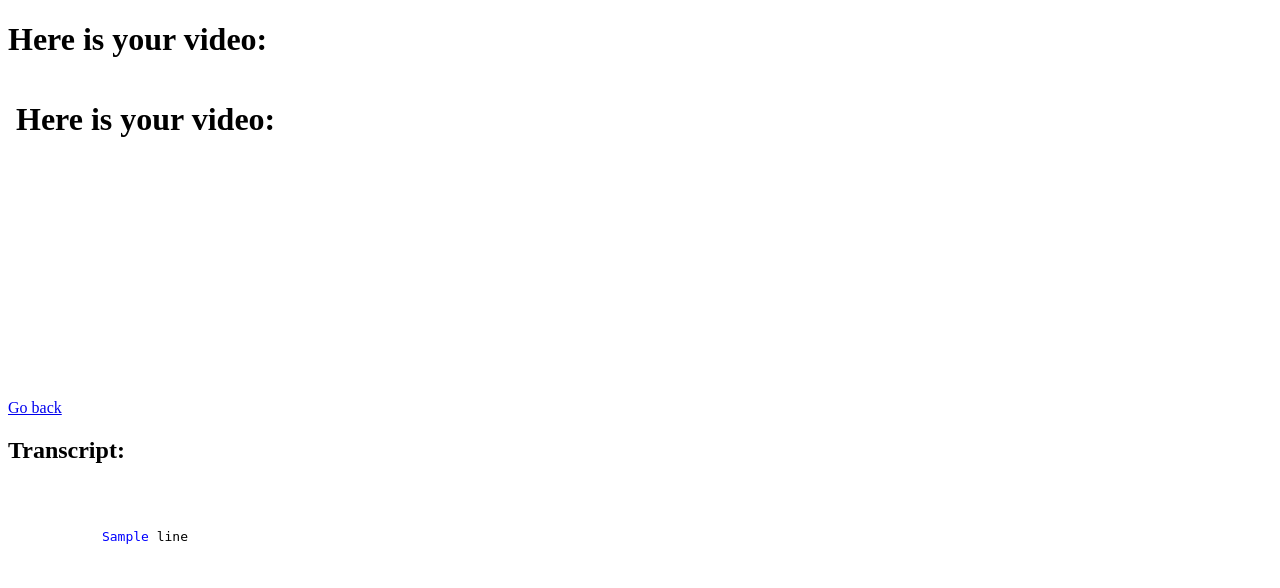
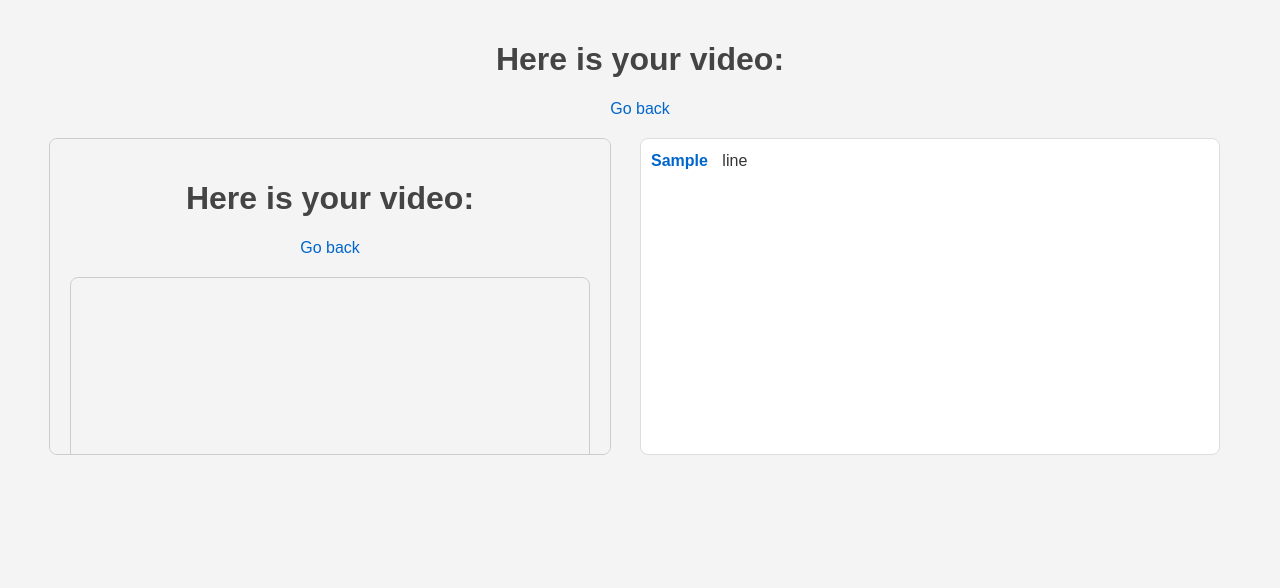
Before and after one commit to RitikDutta/timestream, a Flask app: template templates/display.html in a window 1280 px wide. Shown: the top 588 px of the page. Run offline with Flask 3, Linux system fonts and the light colour scheme; the template is opened without the code that fills it: most values are stand-ins (such as "Sample title", 1, 10 or a date in 2020).

Commit message:
scrolling function

```diff
--- a/templates/display.html
+++ b/templates/display.html
@@ -4,6 +4,93 @@
     <meta charset="UTF-8">
     <meta name="viewport" content="width=device-width, initial-scale=1.0">
     <title>Display YouTube Video</title>
+    <style>
+        body {
+            font-family: Arial, sans-serif;
+            background-color: #f4f4f4;
+            color: #333;
+            padding: 20px;
+            margin: 0;
+            display: flex;
+            flex-direction: column;
+            align-items: center;
+        }
+        h1, h2 {
+            color: #444;
+        }
+        a {
+            text-decoration: none;
+            color: #0066cc;
+            margin-bottom: 20px;
+        }
+        .container {
+            display: flex;
+            flex-direction: column;
+            align-items: center;
+            width: 100%;
+            max-width: 1200px;
+        }
+        .video-transcript {
+            display: flex;
+            flex-direction: column;
+            width: 100%;
+        }
+        .video-container {
+            flex: 1;
+            display: flex;
+            justify-content: center;
+            margin-bottom: 20px;
+            position: sticky;
+            top: 20px; /* Adjust as necessary */
+        }
+        .transcript-container {
+            flex: 1;
+            display: flex;
+            justify-content: center;
+            max-height: 600px; /* Adjust the height as necessary */
+            overflow-y: auto;
+        }
+        iframe {
+            border: 1px solid #ccc;
+            border-radius: 8px;
+        }
+        .transcript {
+            background-color: #fff;
+            padding: 10px;
+            border: 1px solid #ddd;
+            border-radius: 8px;
+            width: 100%;
+            max-width: 600px;
+            overflow: auto;
+            line-height: 1.2;
+            margin: 0;
+        }
+        .timestamp {
+            cursor: pointer;
+            color: #0066cc;
+            margin-right: 10px;
+            font-weight: bold;
+        }
+        .timestamp:hover {
+            text-decoration: underline;
+        }
+        .transcript-line {
+            margin: 0;
+            padding: 2px 0;
+        }
+        @media (min-width: 768px) {
+            .video-transcript {
+                flex-direction: row;
+            }
+            .video-container, .transcript-container {
+                margin-bottom: 0;
+                margin-right: 20px;
+            }
+            .transcript-container {
+                justify-content: flex-start;
+            }
+        }
+    </style>
     <script>
         function seekTo(seconds) {
             var iframe = document.getElementById('youtube-iframe');
@@ -26,17 +113,24 @@
 </head>
 <body>
     <h1>Here is your video:</h1>
-    <iframe id="youtube-iframe" width="560" height="315" src="{{ youtube_url }}" frameborder="0" allowfullscreen></iframe>
-    <br>
-    <a href="{{ url_for('index') }}">Go back</a>
-
-    <h2>Transcript:</h2>
-    <pre>
-        {% for line in transcript %}
-            {% set time = line.split(' ', 1)[0] %}
-            {% set text = line.split(' ', 1)[1] %}
-            <span onclick="seekTo(parseTimeToSeconds('{{ time }}'))" style="cursor: pointer; color: blue;">{{ time }}</span> {{ text }}<br>
-        {% endfor %}
-    </pre>
+    <div class="container">
+        <a href="{{ url_for('index') }}">Go back</a>
+        <div class="video-transcript">
+            <div class="video-container">
+                <iframe id="youtube-iframe" width="560" height="315" src="{{ youtube_url }}" frameborder="0" allowfullscreen></iframe>
+            </div>
+            <div class="transcript-container">
+                <div class="transcript">
+                    {% for line in transcript %}
+                        {% set time = line.split(' ', 1)[0] %}
+                        {% set text = line.split(' ', 1)[1] %}
+                        <div class="transcript-line">
+                            <span class="timestamp" onclick="seekTo(parseTimeToSeconds('{{ time }}'))">{{ time }}</span> {{ text }}
+                        </div>
+                    {% endfor %}
+                </div>
+            </div>
+        </div>
+    </div>
 </body>
 </html>
```
